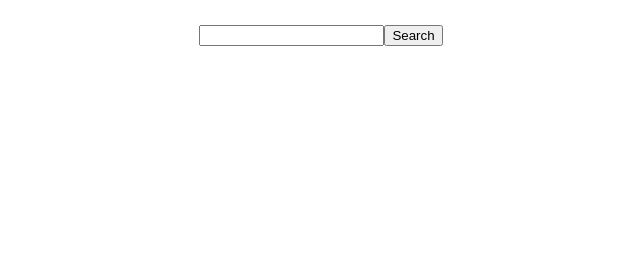
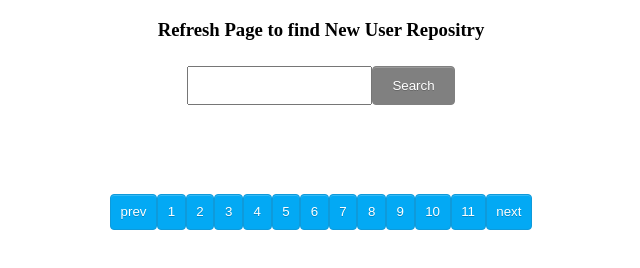
Before and after one commit to RohitJaiswal06/githubRepoList, a plain HTML site: page index.html in a window 1280 px wide. Both pictures are taken after typing "Sample" into the empty fields and a click on the button "Search". Shown: the whole page, without its empty margins (319-959 px from the left). Drawn offline with Linux system fonts and the light colour scheme; no server answers.

Commit message:
updated application

```diff
--- a/index.html
+++ b/index.html
@@ -11,11 +11,22 @@
     <div id="main">
 
          <!-- user search -->
+         <h3 style="text-align: center;" id="searchheading">Enter User Name To Find Repositry</h3>
          <div id="search">
+
             <input type="text" id="input"/>
+
             <button id="userSearch">Search</button>
          </div>
         <!-- top heading -->
+        <div class="data-loader" id="loader">
+            <div>
+              <div></div>
+              <div></div>
+              <div></div>
+              <div></div>
+            </div>
+        </div>
         <div id="heading">
 
         </div>
@@ -24,6 +35,7 @@
         <div class="Repo">
 
         </div>
+        <div id="pagination" class="pagination"></div>
     </div>
 
     <script  src="script.js"></script>
--- a/script.js
+++ b/script.js
@@ -2,16 +2,27 @@ var username = "freecodecamp"
 
 const input = document.getElementById("input");
 const button = document.getElementById("userSearch");
-
+const loader = document.getElementById('loader');
+loader.style.display='none';
 button.addEventListener('click', function(){
     username = input.value;
+    button.disabled = true;
+    button.style.backgroundColor="grey";
+    button.style.borderColor="grey"
+    document.getElementById("searchheading").innerText="Refresh Page to find New User Repositry"
+    loader.style.display='block';
+      setTimeout(()=>{
         Userdata();
         userRepositories();
         input.value = "";
+      },1500);
+
+
 })
 
 async function Userdata() {
     try {
+
       const response = await fetch(`https://api.github.com/users/${username}`);
       if (!response.ok) {
         throw new Error('Network response was not ok');
@@ -57,19 +68,29 @@ async function Userdata() {
       document.getElementById("info").innerHTML =" <b>Bio : </b>" +  data.bio;
       document.getElementById("location").innerText ="Location : " +  data.location;
       document.getElementById("link").innerHTML="<b>Twitter name : </b>" +  data.twitter_username;
+      loader.style.display='none';
     } catch (error) {
       console.error('Error fetching user info:', error);
     }
 }
 
 async function userRepositories() {
+
+
     try {
-      const response = await fetch(`https://api.github.com/users/${username}/repos`);
+          let currentPage = 1;
+          const perPage = 10;
+
+       async function fetchRepos(page){
+        const response = await fetch(`https://api.github.com/users/${username}/repos?page=${page}&per_page=${perPage}`);
         if (!response.ok) {
           throw new Error('Network response was not ok');
         }
 
       const data = await response.json();
+      console.log(data);
+      const langth =data.length;
+      console.log(langth)
       const repoDiv = document.querySelector(".Repo");
       repoDiv.innerHTML = '';
 
@@ -90,7 +111,54 @@ async function userRepositories() {
         newChildDiv.appendChild(newInnerDiv);
         repoDiv.appendChild(newChildDiv);
       });
-    } catch (error) {
-      console.error('Error fetching repositories:', error);
+     }
+
+
+      const prevbtn=document.createElement('button');
+      prevbtn.innerHTML="prev";
+      prevbtn.setAttribute("id","prev");
+      document.getElementById("pagination").appendChild(prevbtn)
+      document.getElementById('prev').addEventListener('click', () => {
+        if (currentPage > 1) {
+          currentPage--;
+          fetchRepos(currentPage);
+        }
+      });
+      function adder(currentPage){
+      for (let i = currentPage; i <= currentPage+10; i++) {
+        const pageButton = document.createElement('button');
+        pageButton.textContent = i;
+        document.getElementById("pagination").appendChild(pageButton)
+        pageButton.addEventListener('click', () => {
+          currentPage = i;
+          fetchRepos(currentPage);
+          updateActiveButtonStates();
+        });
+
+
+      }
+
+    }adder(currentPage);
+
+
+
+      const nxtbtn=document.createElement('button');
+      nxtbtn.innerText="next";
+      nxtbtn.setAttribute("id","nxt");
+      document.getElementById("pagination").appendChild(nxtbtn)
+      document.getElementById('nxt').addEventListener('click', () => {
+
+          currentPage++;
+          fetchRepos(currentPage);
+
+      });
+
+
+
+      fetchRepos(currentPage);
+      loader.style.display='none';
+    }
+    catch (error) {
+      console.error('Error fetching repositories:',error);
   }
 }
--- a/style.css
+++ b/style.css
@@ -127,3 +127,28 @@
     margin-top: 2%;
     margin-bottom: 5%;
 }
+
+.pagination{
+	display: flex;
+	justify-content: center;
+	margin-top: 2%;
+	margin-bottom: 2%;
+}
+button{
+	padding:0.6rem;
+    text-decoration: none;
+    color: #FFF;
+    background: #03A9F4;
+    border: solid 1px #0f9ada;
+    border-radius: 4px;
+    box-shadow: inset 0 1px 0 rgba(255,255,255,0.2);
+    text-shadow: 0 1px 0 rgba(0,0,0,0.2);
+}
+button:active {/*onClick*/
+    border: solid 1px #03A9F4;
+    box-shadow: none;
+    text-shadow: none;
+}
+#userSearch{
+	padding: 0.7rem 1.2rem;
+}
```
Lines whose indentation alone changed are shown as unchanged.
